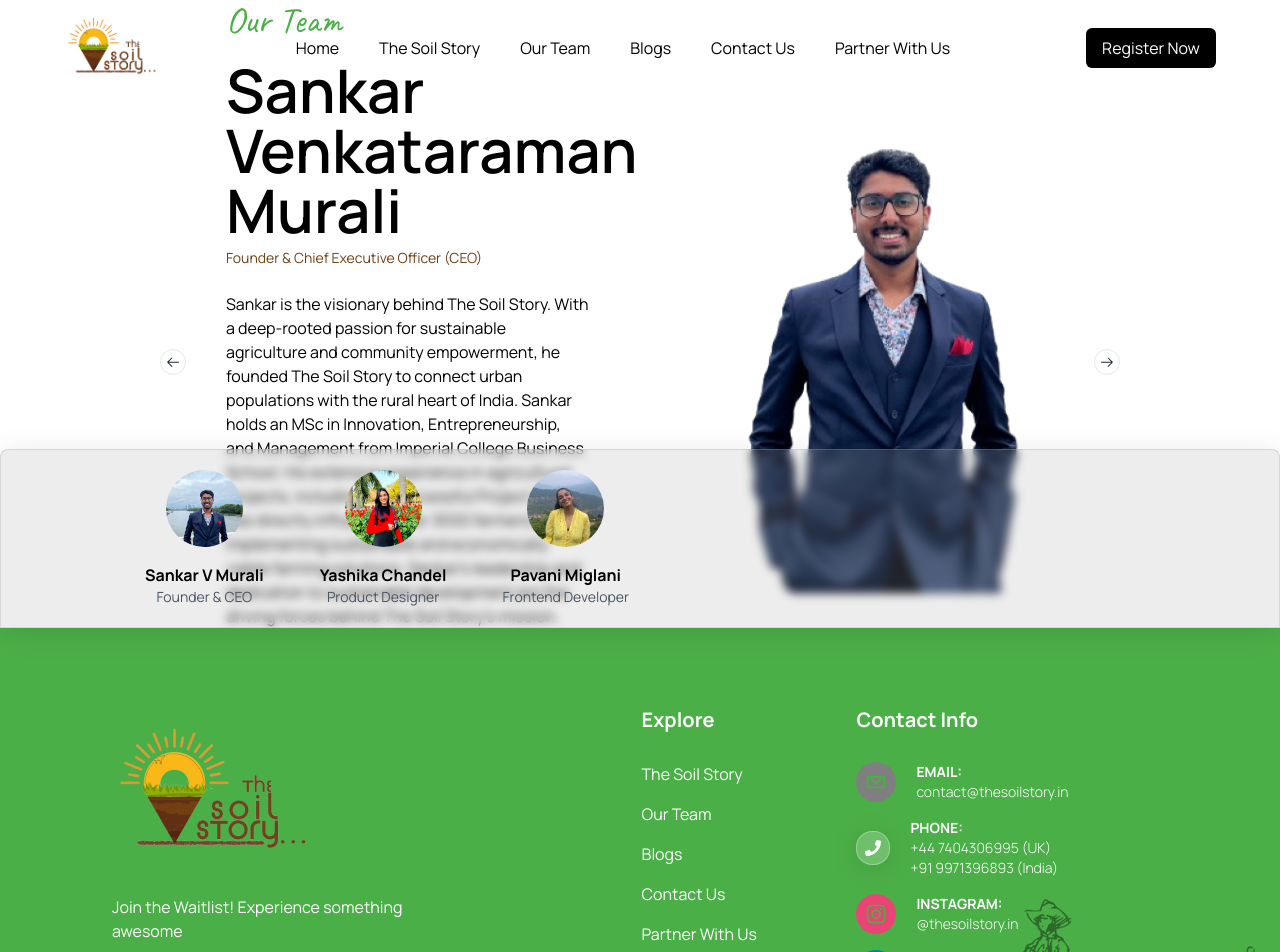
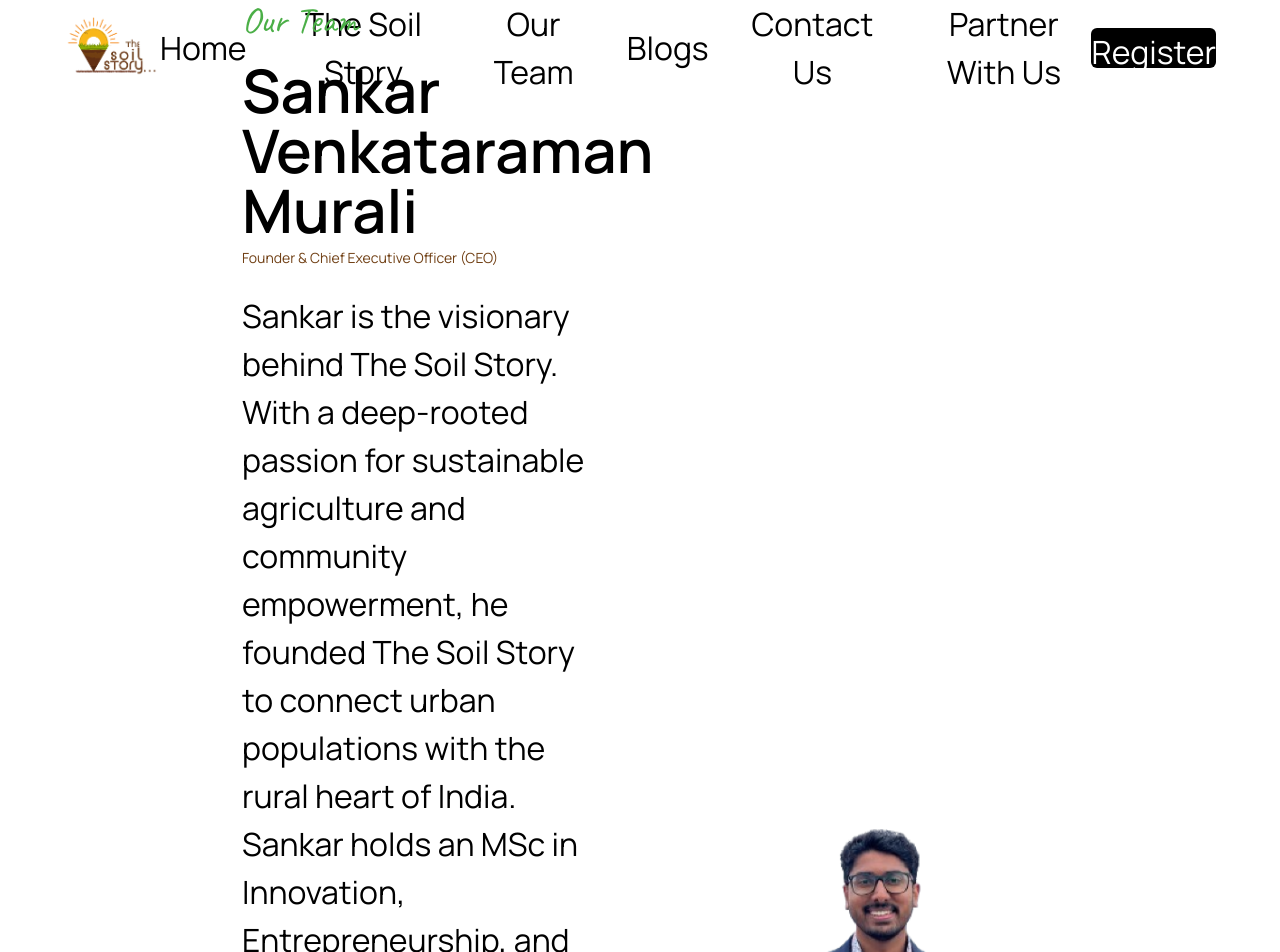
Before and after one commit to celestialeo/thesoilstory, a React (Vite) app: page /team in a window 1280 px wide. Shown: the top 952 px of the page. Built offline with nearby package versions, Linux system fonts and the light colour scheme.

Commit message:
font edit

```diff
--- a/src/App.css
+++ b/src/App.css
@@ -1,83 +1,76 @@
 @import url("https://fonts.googleapis.com/css2?family=Manrope:wght@200..800&display=swap");
 @import url("https://fonts.googleapis.com/css2?family=Caveat:wght@400..700&display=swap");
-
 body {
   font-family: "Manrope", sans-serif;
   font-optical-sizing: auto;
-  font-size: 1rem; /* Using rem units for better scalability */
+  font-size: 2rem;
 }
-
 .glassEffect {
   background: rgba(255, 255, 255, 0.2);
-  border-radius: 1rem; /* Adjusted units */
-  box-shadow: 0 0.25rem 1.875rem rgba(0, 0, 0, 0.1);
-  backdrop-filter: blur(0.3125rem);
-  -webkit-backdrop-filter: blur(0.3125rem);
-  border: 0.0625rem solid rgba(255, 255, 255, 0.3);
+  border-radius: 16px;
+  box-shadow: 0 4px 30px rgba(0, 0, 0, 0.1);
+  backdrop-filter: blur(5px);
+  -webkit-backdrop-filter: blur(5px);
+  border: 1px solid rgba(255, 255, 255, 0.3);
 }
-
 .glassEffect2 {
   background: rgba(165, 165, 165, 0.2);
-  border-radius: 1rem; /* Adjusted units */
-  box-shadow: 0 0.25rem 1.875rem rgba(0, 0, 0, 0.1);
-  backdrop-filter: blur(0.3125rem);
-  -webkit-backdrop-filter: blur(0.3125rem);
-  border: 0.0625rem solid rgba(165, 165, 165, 0.3);
+  border-radius: 16px;
+  box-shadow: 0 4px 30px rgba(0, 0, 0, 0.1);
+  backdrop-filter: blur(5px);
+  -webkit-backdrop-filter: blur(5px);
+  border: 1px solid rgba(165, 165, 165, 0.3);
 }
-
 .footerImage {
-  background-color: #4baf47;
+  background-color: #4baf47; /*Default bg, similar to the background's base color*/
   background-image: url("./assets/footer-image-1.png");
-  background-position: right bottom;
-  background-repeat: no-repeat;
+  background-position: right bottom; /*Positioning*/
+  background-repeat: no-repeat; /*Prevent showing multiple background images*/
 }
-
 .home3 {
   display: flex;
   justify-content: center;
   align-items: center;
   margin: 0;
 }
-
 .carousel {
   display: flex;
   flex-direction: column;
   align-items: center;
-  width: 100%;
-  max-width: 18.75rem; /* 300px */
-  padding: 1.25rem; /* 20px */
+  width: 300px;
+  padding: 20px;
   background: #fff;
-  border-radius: 0.625rem; /* 10px */
-  box-shadow: 0 0.25rem 0.5rem rgba(0, 0, 0, 0.1);
+  border-radius: 10px;
+  box-shadow: 0 4px 8px rgba(0, 0, 0, 0.1);
   text-align: center;
 }
 
 .testimonial {
-  margin-bottom: 1.25rem; /* 20px */
+  margin-bottom: 20px;
 }
 
 .testimonial__image {
-  width: 6.25rem; /* 100px */
-  height: 6.25rem; /* 100px */
+  width: 100px;
+  height: 100px;
   border-radius: 50%;
-  margin-bottom: 0.625rem; /* 10px */
+  margin-bottom: 10px;
 }
 
 .testimonial__name {
   margin: 0;
-  font-size: 1.2rem; /* Adjusted units */
+  font-size: 1.2em;
   font-weight: bold;
 }
 
 .testimonial__age {
-  font-size: 0.8rem; /* Adjusted units */
+  font-size: 0.8em;
   color: #888;
 }
 
 .testimonial__text {
-  font-size: 0.9rem; /* Adjusted units */
+  font-size: 0.9em;
   color: #555;
-  margin-top: 0.625rem; /* 10px */
+  margin-top: 10px;
 }
 
 .carousel__controls {
@@ -89,7 +82,7 @@
 .carousel__control {
   background: none;
   border: none;
-  font-size: 1.5rem; /* Adjusted units */
+  font-size: 1.5em;
   cursor: pointer;
   color: #888;
 }
@@ -99,23 +92,22 @@
 }
 
 .popup-main {
+  /* width: 100vw; */
   height: 100%;
   top: 0;
   position: absolute;
   z-index: 100;
 }
-
 .popup-main:target {
   visibility: visible;
   display: block;
 }
-
 .popup-box {
   position: fixed;
   top: 50%;
   left: 50%;
   transform: translate(-50%, -50%);
-  box-shadow: rgb(38, 57, 77) 0 1.25rem 1.875rem -0.625rem;
+  box-shadow: rgb(38, 57, 77) 0px 20px 30px -10px;
 }
 
 .team-container {
@@ -124,11 +116,10 @@
   align-items: flex-start;
   gap: 2.5rem;
   padding: 0 5rem;
-  flex-wrap: wrap; /* Ensure it wraps on smaller screens */
 }
 
 .team-header {
-  flex: 1 1 auto;
+  flex: 1;
 }
 
 .team-header h3 {
@@ -150,7 +141,6 @@
 }
 
 .team-header p {
-  font-size: 1rem;
   width: 80%;
   margin-top: 1.5rem;
 }
@@ -160,7 +150,7 @@
   display: flex;
   justify-content: center;
   align-items: center;
-  flex: 1 1 auto;
+  flex: 1;
 }
 
 .team-image {
@@ -177,12 +167,11 @@
   z-index: 10;
   padding-top: 1.25rem;
   padding-bottom: 1.25rem;
-  backdrop-filter: blur(0.3125rem);
+  backdrop-filter: blur(5px);
   background: rgba(165, 165, 165, 0.2);
-  border-top-left-radius: 1rem;
-  border-top-right-radius: 1rem;
+  border-top-left-radius: 16px;
+  border-top-right-radius: 16px;
   gap: 3.5rem;
-  flex-wrap: wrap; /* Ensure it wraps on smaller screens */
 }
 
 .team-footer img {
```
